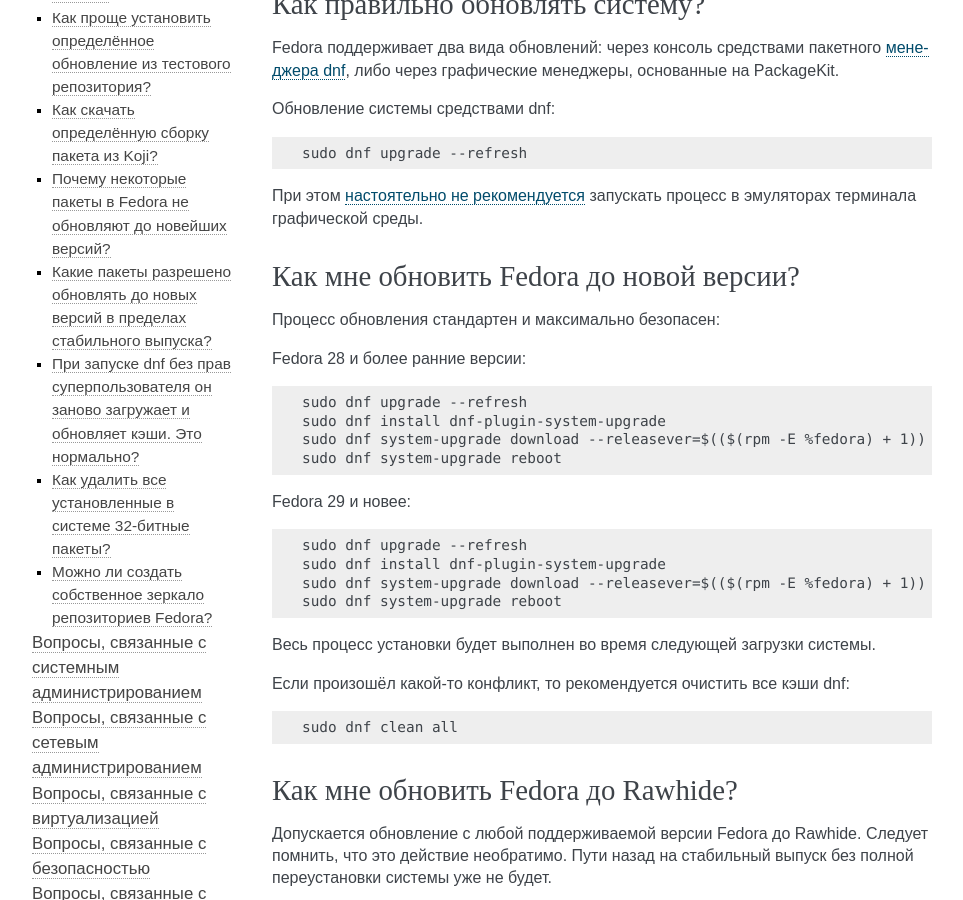
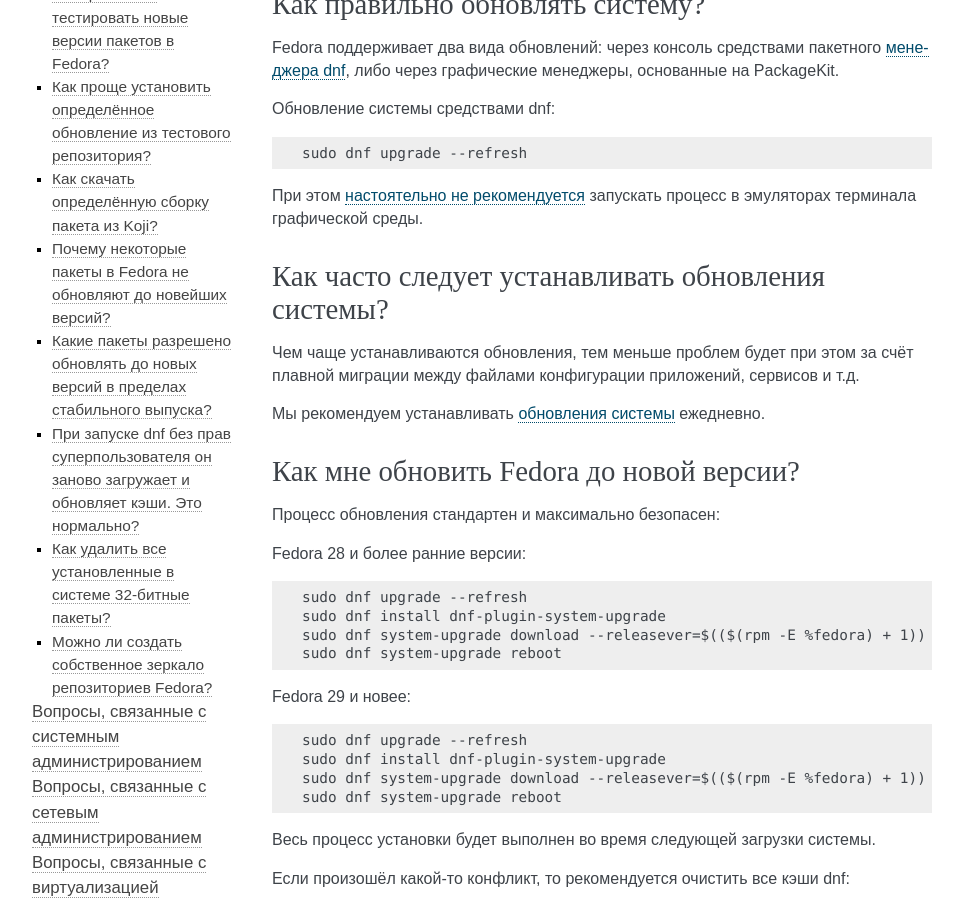
Before and after one commit to RussianFedora/FAQ, a Sphinx documentation site: the page built from source/package-manager.rst, in a window 1280 px wide and 900 px high, scrolled down 3153 px. Shown: the whole window, without its empty margins (148-1111 px from the left). Built offline with Sphinx 7.4.7, drawn with Linux system fonts in a browser that asks for light colours; some of the changed text lies outside the part shown.

```diff
--- a/source/package-manager.rst
+++ b/source/package-manager.rst
@@ -147,6 +147,16 @@ Fedora поддерживает два вида обновлений: через
     sudo dnf upgrade --refresh
 
 При этом :ref:`настоятельно не рекомендуется <dnf-gui-updates>` запускать процесс в эмуляторах терминала графической среды.
+
+.. index:: fedora, update
+.. _update-interval:
+
+Как часто следует устанавливать обновления системы?
+======================================================
+
+Чем чаще устанавливаются обновления, тем меньше проблем будет при этом за счёт плавной миграции между файлами конфигурации приложений, сервисов и т.д.
+
+Мы рекомендуем устанавливать :ref:`обновления системы <dnf-update>` ежедневно.
 
 .. index:: fedora, upgrade
 .. _dist-upgrade:
```
